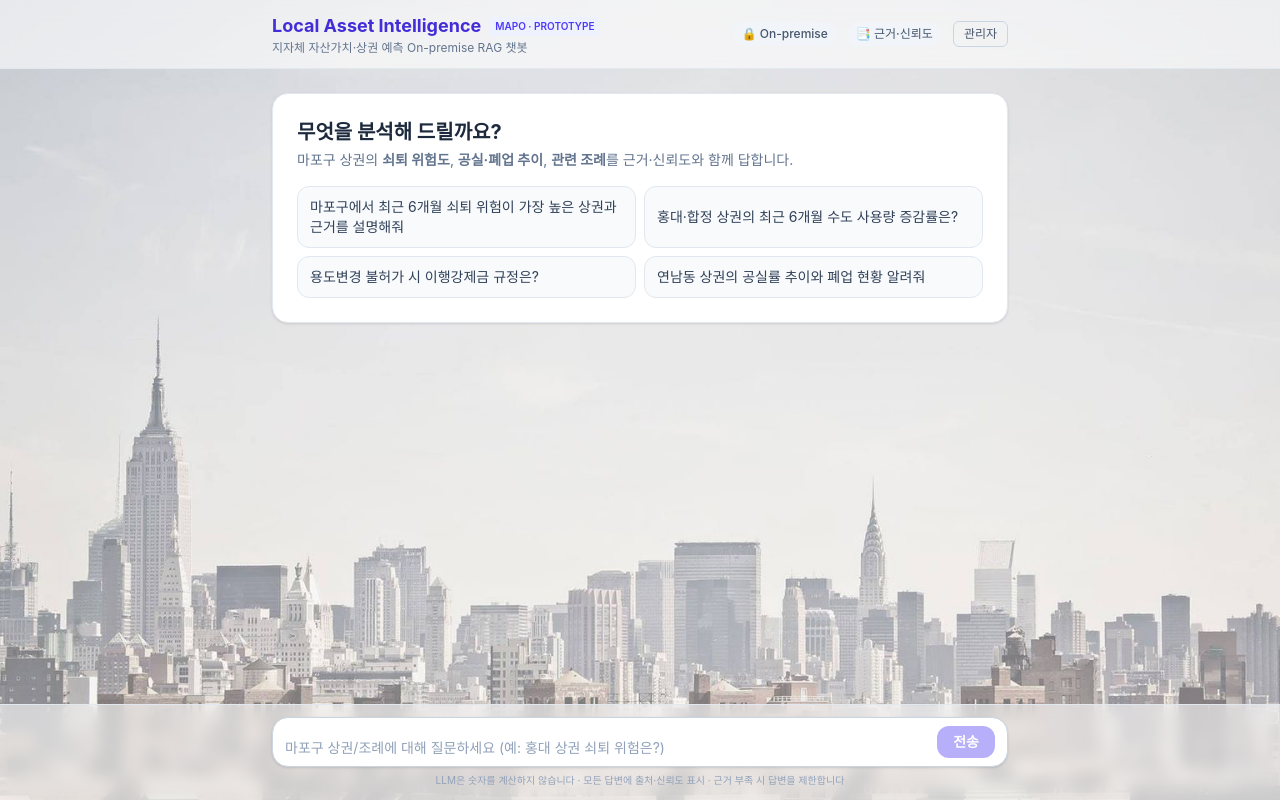
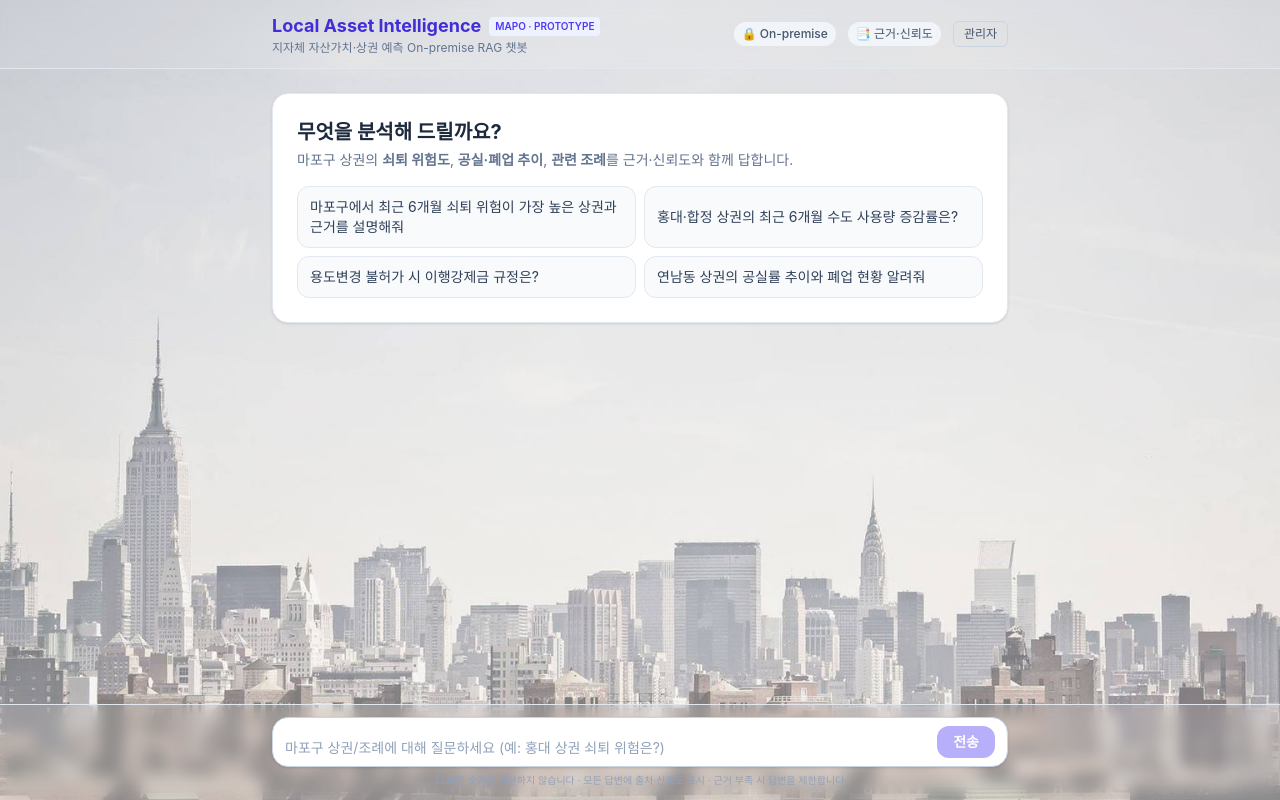
Before and after one commit to shampaign84/local-asset-intelligence, a Next.js app: page / in a window 1280 px wide. Built offline with nearby package versions, Linux system fonts and the light colour scheme.

Commit message:
feat: adjust header and composer background opacity
Updated header and footer background opacity for better visibility.

Co-authored-by: shampaign84 <226022953+shampaign84@users.noreply.github.com>

```diff
--- a/src/app/page.tsx
+++ b/src/app/page.tsx
@@ -70,7 +70,7 @@ export default function Home() {
 
 function Header() {
   return (
-    <header className="sticky top-0 z-10 border-b border-slate-200 bg-white/60 backdrop-blur">
+    <header className="sticky top-0 z-10 border-b border-slate-200 bg-white/10 backdrop-blur">
       <div className="mx-auto flex max-w-3xl items-center justify-between px-4 py-3">
         <div>
           <div className="flex items-center gap-2">
@@ -195,7 +195,7 @@ function TrustRow({ k, v }: { k: string; v: number }) {
 
 function EvidenceList({ evidence }: { evidence: Evidence[] }) {
   const [open, setOpen] = useState(false);
-  const icon = { sql: "🗄️", document: "📑", prediction: "����" } as Record<string, string>;
+  const icon = { sql: "🗄️", document: "📑", prediction: "������" } as Record<string, string>;
   return (
     <div className="mt-3 border-t border-slate-100 pt-2">
       <button onClick={() => setOpen((o) => !o)} className="text-xs font-semibold text-indigo-600 hover:underline">
@@ -260,7 +260,7 @@ function Composer({
   loading: boolean;
 }) {
   return (
-    <div className="fixed inset-x-0 bottom-0 border-t border-slate-200 bg-white/60 backdrop-blur">
+    <div className="fixed inset-x-0 bottom-0 border-t border-slate-200 bg-white/10 backdrop-blur">
       <div className="mx-auto max-w-3xl px-4 py-3">
         <div className="flex items-end gap-2 rounded-2xl border border-slate-300 bg-white px-3 py-2 shadow-sm focus-within:border-indigo-400">
           <textarea
```
